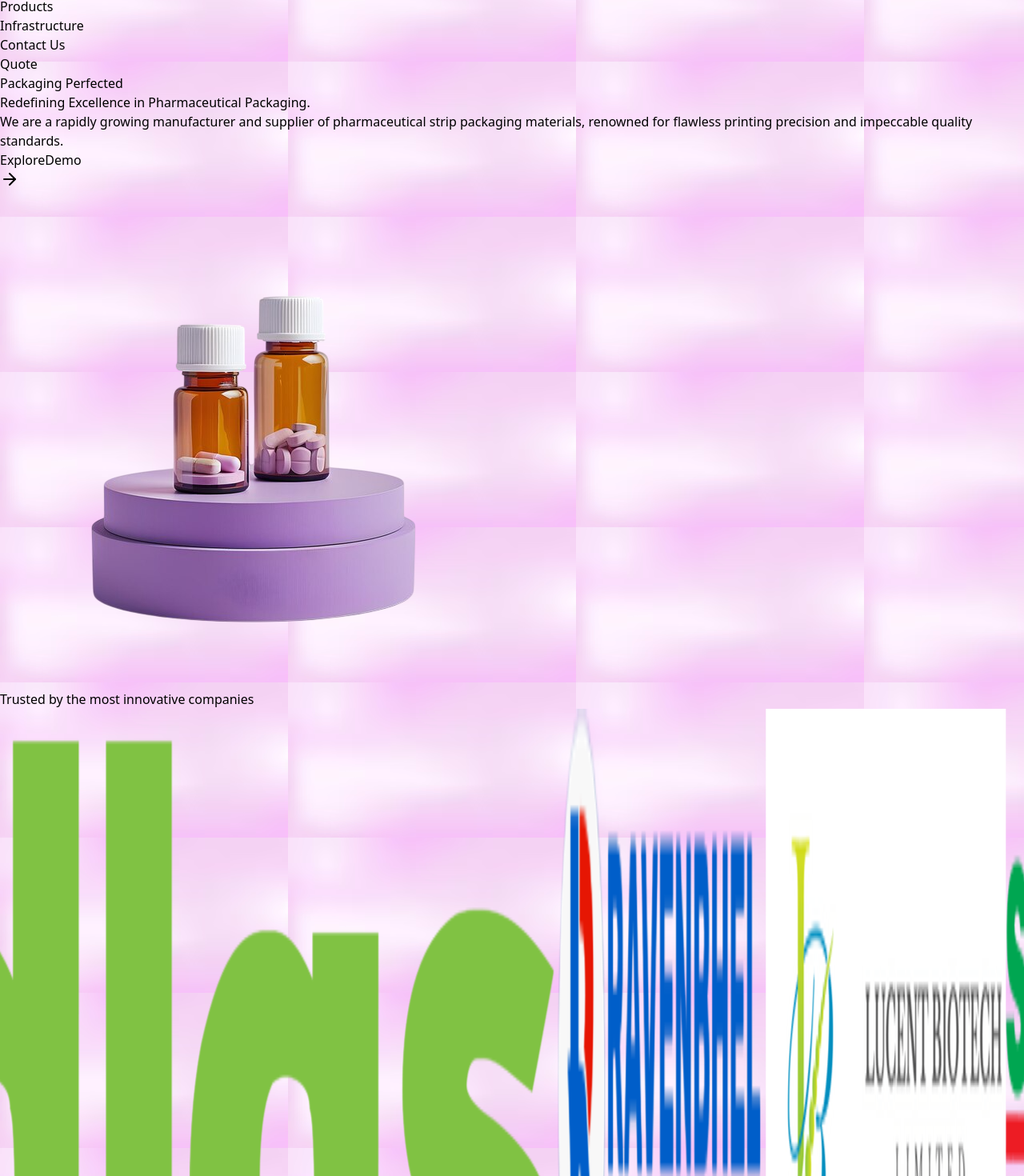
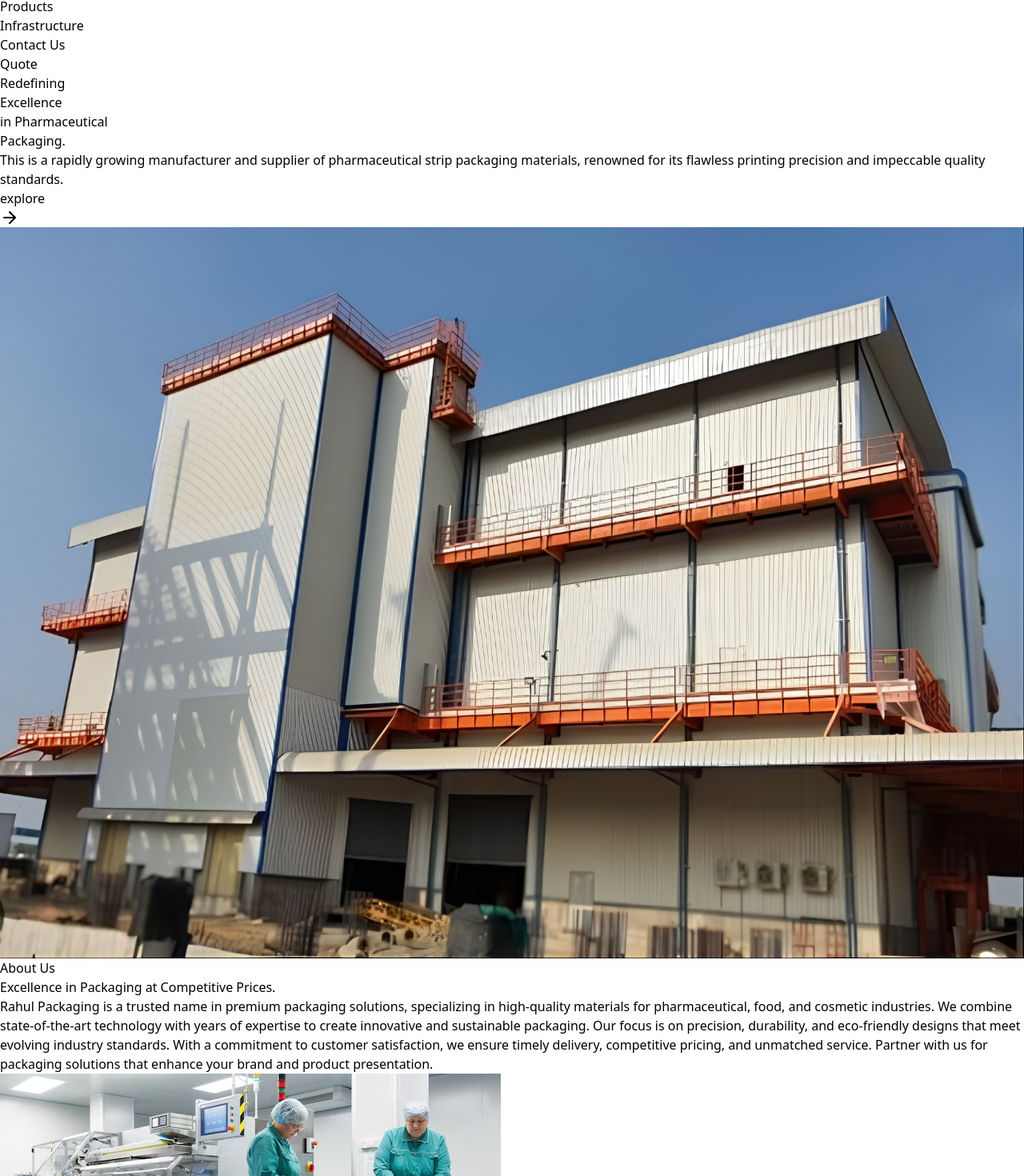
Before and after one commit to mohanveera9/rahul_package, a React (Vite) app: page / in a window 1280 px wide. Shown: the part 1475-2945 px from the top of the page at 80% size. Built offline with nearby package versions, Linux system fonts and the light colour scheme.

Commit message:
herosection

```diff
--- a/src/components/AboutHeader.jsx
+++ b/src/components/AboutHeader.jsx
@@ -8,7 +8,7 @@ const AboutHeader = () => {
     <div
       className="relative bg-cover bg-center bg-no-repeat rounded-xl"
       style={{
-        backgroundImage: `linear-gradient(to right, #ede9fe 20%, rgba(255, 255, 255, 0) 80%), url(${AboutBg})`,
+        backgroundImage: `linear-gradient(to right, #ede9fe 30%, rgba(255, 255, 255, 0) 70%), url(${AboutBg})`,
       }}
     >
       <Navbar />
--- a/src/components/Herosection.jsx
+++ b/src/components/Herosection.jsx
@@ -1,122 +1,56 @@
 import React from "react";
-import Heroimg from "../Assests/heroimg.png";
 import Button3 from "../buttons/Button3";
 import Navbar from "./Navbar";
-import BgImage from "../Assests/bg.avif";
-import Company1 from "../Assests/companies/c1.png";
-import Company2 from "../Assests/companies/c2.png";
-import Company3 from "../Assests/companies/c3.png";
-import Company4 from "../Assests/companies/c4.png";
-import Company5 from "../Assests/companies/c5.png";
-import Company6 from "../Assests/companies/c6.png";
-import Company7 from "../Assests/companies/c7.png";
-import Company8 from "../Assests/companies/c8.png";
-import Company9 from "../Assests/companies/c9.png";
 
-const companyLogos = [
-  Company1, Company2, Company3, Company4, Company5,
-  Company6, Company7, Company8, Company9
-];
+// Path to the background image
+import Heroimg from "../Assests/heroimage.jpg";
 
 const HeroSection = () => {
   return (
-    <div className="relative bg-cover bg-center bg-no-repeat rounded-xl" style={{ backgroundImage: `url(${BgImage})` }}>
+    <div className="relative bg-white rounded-xl overflow-hidden ">
       {/* Navbar */}
       <Navbar />
 
       {/* Hero Section */}
-      <div className="flex flex-col">
-        <div className="flex flex-col md:flex-row items-center justify-between px-6 md:px-12 lg:px-20 pt-32 md:pt-32">
-          {/* Text Content */}
-          <div className="max-w-2xl md:text-left">
-            <span className="relative px-4 py-2 rounded-full text-sm font-semibold bg-white inline-block">
-              <span className="bg-gradient-to-r from-pink-500 to-purple-600 text-transparent bg-clip-text">
-                Packaging Perfected
-              </span>
-            </span>
-
-            <h1 className="text-3xl md:text-4xl lg:text-5xl  font-semibold text-gray-900 mt-4 leading-tight">
-              Redefining Excellence in{" "}
-              <span className="bg-gradient-to-r from-pink-500 to-purple-600 text-transparent bg-clip-text">
-                Pharmaceutical{" "}
-              </span>
-              <span className="bg-gradient-to-r from-pink-500 to-purple-600 text-transparent bg-clip-text">
-                Packaging.
-              </span>
-            </h1>
-
-            <p className="mt-4 text-gray-600 text-lg md:text-xl">
-              We are a rapidly growing manufacturer and supplier of pharmaceutical strip
-              packaging materials, renowned for flawless printing precision and impeccable
-              quality standards.
-            </p>
-
-            {/* Buttons */}
-            <div className="mt-6 flex sm:flex-row sm:items-start space-x-4 md:space-y-0 sm:space-y-0 lg:space-y-0">
-              <Button3 text="Explore" />
-              <button className="bg-white text-black px-6 py-3 rounded-full text-lg font-medium hover:bg-gray-300">
-                Demo
-              </button>
-            </div>
+      <div className="relative flex flex-col md:flex-row items-center justify-between px-6 md:px-12 lg:px-20 pt-24 md:pt-32 pb-12 lg:pb-32">
+        {/* Left Section - Text Content */}
+        <div className="md:w-1/2 relative z-10 text-center md:text-left">
+          <div className="text-3xl md:text-4xl lg:text-7xl  text-gray-900 leading-tight">
+         <div className="flex flex-row "> <div>Redefining </div><div>Excellence</div></div>
+          <div>  <span className="text-blue-700 font-semibold">in Pharmaceutical </span>{" "}</div>
+         <div>   <span className="text-pink-500 font-semibol">Packaging.</span></div>
           </div>
 
-          {/* Image - Adjusted size for different screens */}
-          <div className="mt-10 md:mt-0 flex justify-center">
-            <img
-              src={Heroimg}
-              alt="Pharmaceutical Packaging"
-              className="w-[250px] md:w-[350px] lg:w-[450px] transition-all duration-300"
-            />
+          <p className="mt-4 text-gray-600 text-lg md:text-xl">
+          This is a rapidly growing manufacturer and supplier of pharmaceutical strip
+packaging materials, renowned for its flawless printing precision and
+impeccable quality standards.
+          </p>
+
+          {/* Buttons */}
+          <div className="mt-6 flex sm:flex-row sm:items-start space-x-4">
+            <Button3 text="explore"/>
           </div>
         </div>
 
-        {/* Trusted Companies Section */}
-        <div className="mt-10 mb-16">
-          <h2 className="text-center text-lg md:text-xl font-semibold text-gray-800 mb-6">
-            Trusted by the most innovative companies
-          </h2>
+        {/* Right Section - Full-Width & Height Image with Stronger Fade Effect */}
+        <div className="md:w-full relative h-[400px] md:h-[750px] mt-[-150px]  overflow-hidden rounded-lg">
+          {/* Image */}
+          <img
+            src={Heroimg}
+            alt="Healthcare Future"
+            className="w-full h-full object-cover"
+          />
 
-          {/* Scrollable Company Logos - Now works on all screens */}
-          <div className="w-full overflow-hidden">
-            <div className="relative flex items-center justify-center">
-              <div className="w-full flex overflow-hidden whitespace-nowrap">
-                <div className="flex space-x-8 md:space-x-12 scrolling-content">
-                  {/* Duplicating logos to create a seamless loop */}
-                  {companyLogos.concat(companyLogos).map((logo, index) => (
-                    <img
-                      key={index}
-                      src={logo}
-                      alt={`Company ${index + 1}`}
-                      className="h-5 md:h-7 lg:h-8 object-contain grayscale hover:grayscale-0 transition duration-300"
-                    />
-                  ))}
-                </div>
-              </div>
-            </div>
-          </div>
+          {/* Stronger Left-to-Right Fade Effect */}
+          <div
+            className="absolute inset-0"
+            style={{
+              backgroundImage:
+                "linear-gradient(to right, rgba(255, 255, 255, 1) 0%, rgba(255, 255, 255, 0.9) 20%, rgba(255, 255, 255, 0.7) 40%, rgba(255, 255, 255, 0.4) 60%, rgba(255, 255, 255, 0.1) 80%, transparent 100%)",
+            }}
+          ></div>
         </div>
-
-        {/* Animation Styles */}
-        <style>
-          {`
-          @keyframes scroll {
-            0% { transform: translateX(0); }
-            100% { transform: translateX(-50%); }
-          }
-
-          .scrolling-content {
-            display: flex;
-            animation: scroll 15s linear infinite;
-            width: max-content;
-          }
-
-          @media (max-width: 768px) {
-            .scrolling-content {
-              animation: scroll 12s linear infinite; /* Faster scroll for small screens */
-            }
-          }
-        `}
-        </style>
       </div>
     </div>
   );
```
Also changed, not shown: src/components/Clients.jsx (added, +58 -0 lines), src/Assests/heroimage.jpg (added).
